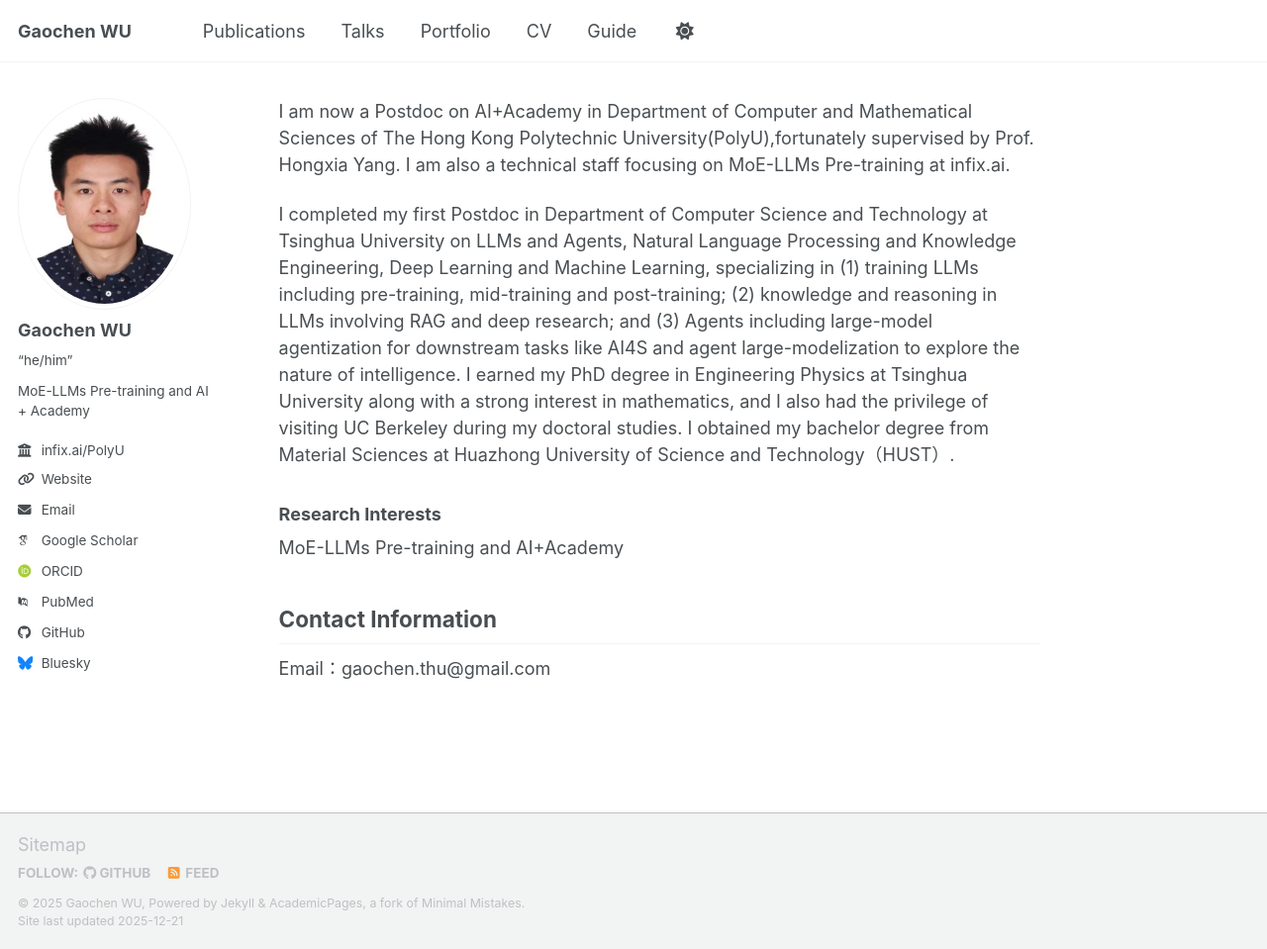
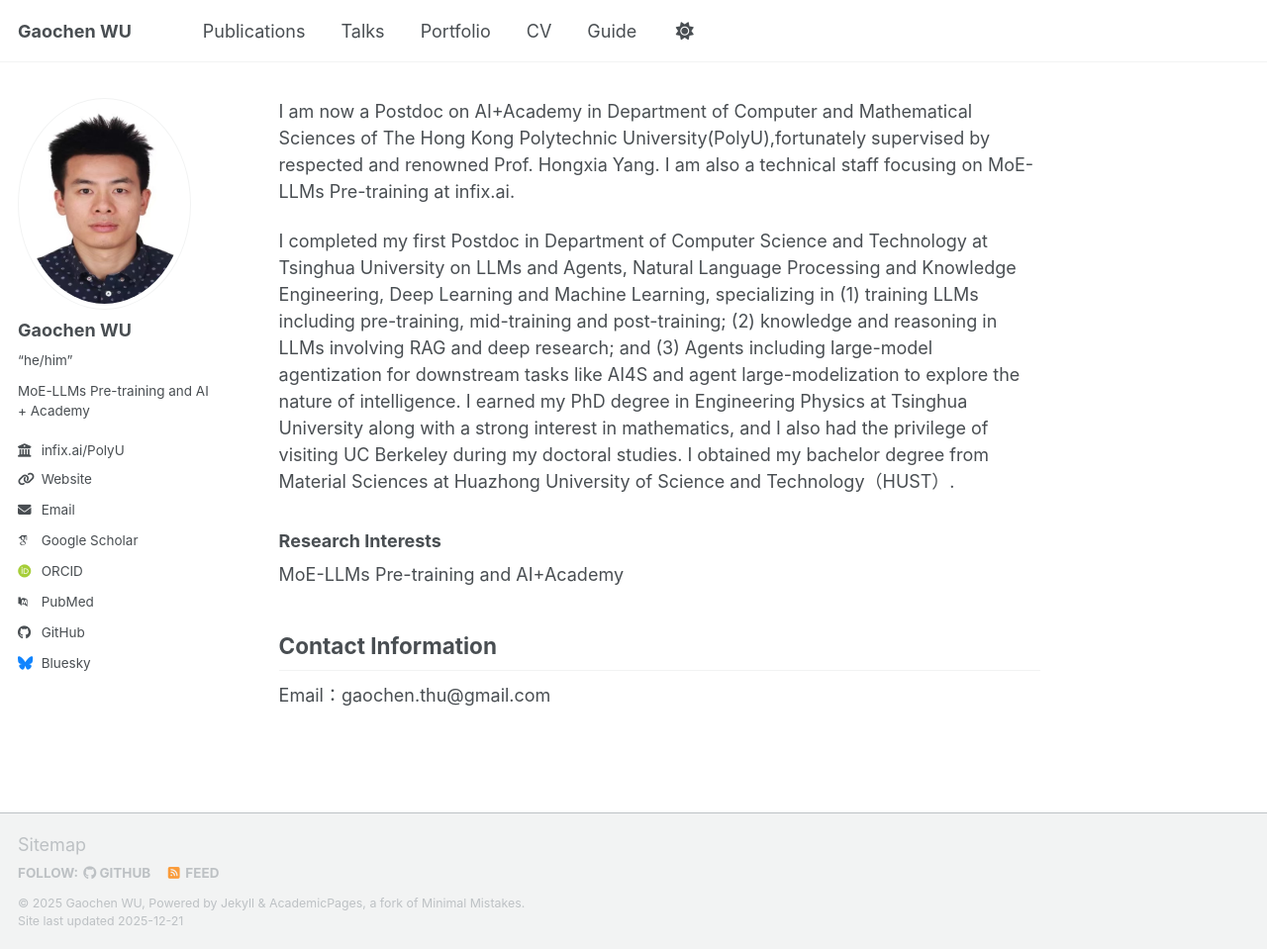
Before and after one commit to wgc20/wgc20.github.io, a Jekyll site: the page built from _pages/about.md, in a window 1280 px wide and 959 px high. Shown: the whole window at 99% size. Built offline with Jekyll 4.4.1, drawn with Linux system fonts in a browser that asks for light colours; some web fonts are replaced; a script bundle is joined from its source files by our own code; library files that are not in the unit come from our copies.

Commit message:
Update about.md

```diff
--- a/_pages/about.md
+++ b/_pages/about.md
@@ -8,7 +8,7 @@
 ---
 
 
-I am now a Postdoc on AI+Academy in Department of Computer and Mathematical Sciences of The Hong Kong Polytechnic University(PolyU),fortunately supervised by Prof. Hongxia Yang. I am also a technical staff focusing on MoE-LLMs Pre-training at infix.ai.
+I am now a Postdoc on AI+Academy in Department of Computer and Mathematical Sciences of The Hong Kong Polytechnic University(PolyU),fortunately supervised by respected and renowned Prof. Hongxia Yang. I am also a technical staff focusing on MoE-LLMs Pre-training at infix.ai.
 
 I completed my first Postdoc in Department of Computer Science and Technology at Tsinghua University on LLMs and Agents, Natural Language Processing and Knowledge Engineering, Deep Learning and Machine Learning, specializing in (1) training LLMs including pre-training, mid-training and post-training; (2) knowledge and reasoning in LLMs involving RAG and deep research; and (3) Agents including large-model agentization for downstream tasks like AI4S and agent large-modelization to explore the nature of intelligence. I earned my PhD degree in Engineering Physics at Tsinghua University along with a strong interest in mathematics, and I also had the privilege of visiting UC Berkeley during my doctoral studies. I obtained my bachelor degree from Material Sciences at Huazhong University of Science and Technology（HUST）.
 
```
